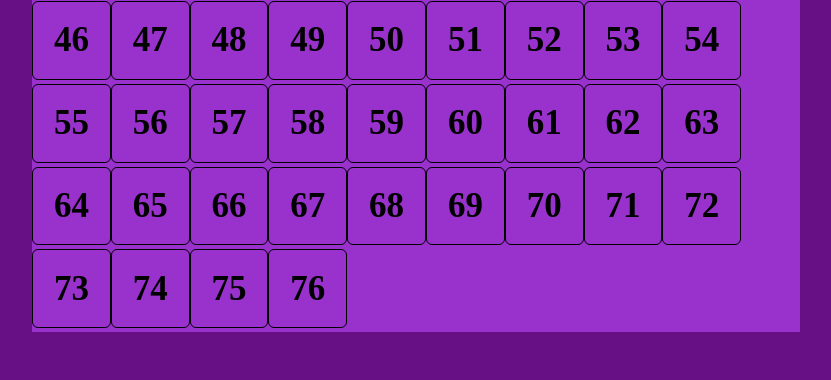
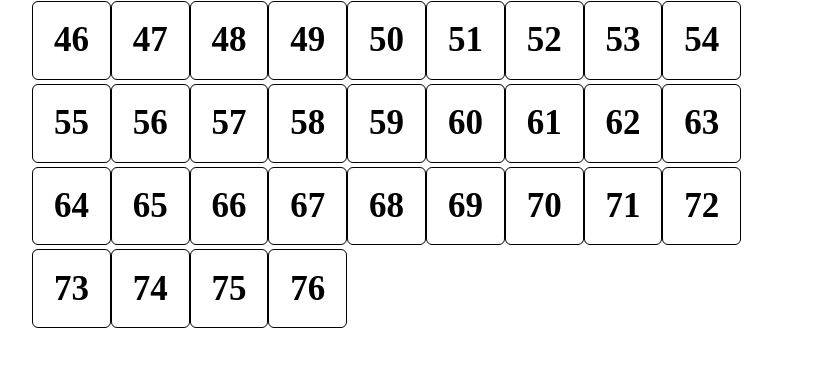
Before and after one commit to KiKiiPlay/bindo_desk, a plain HTML site: page index.html in a window 1280 px wide. Shown: the part 461-841 px from the top of the page, without its empty margins (224-1055 px from the left). Drawn offline with Linux system fonts and the light colour scheme.

Commit message:
Changed background colours

```diff
--- a/style.css
+++ b/style.css
@@ -1,15 +1,10 @@
 body {
   margin: 0;
-  background-color: #670f85;
 }
 .container {
   max-width: 768px;
   margin-inline: auto; /* left and right */
   margin-block: 3rem; /* top and bottom */
-}
-
-#bingo_desk {
-  background-color: darkorchid;
 }
 
 .cells {
```
